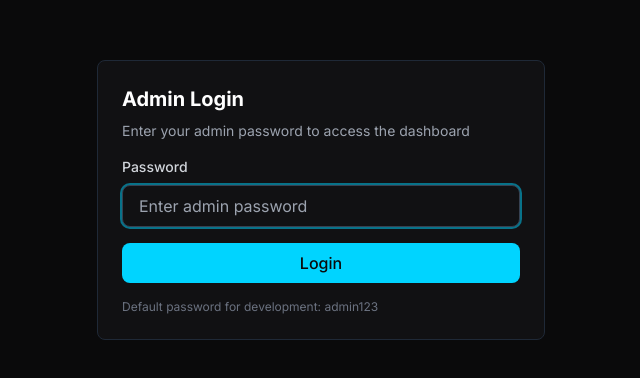
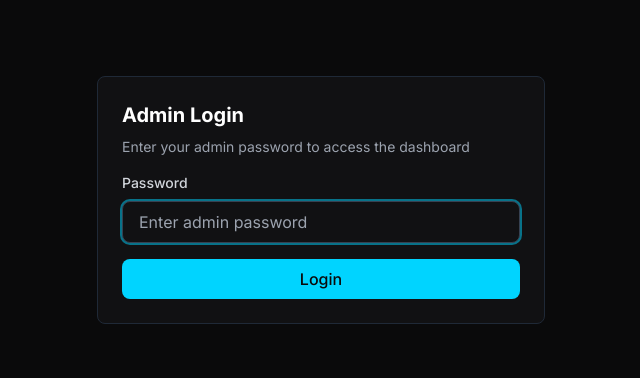
Before and after one commit to dwilsonops785-cyber/portfolio-portal, a Next.js app: page /admin/login in a window 1280 px wide. Shown: the part 200-578 px from the top of the page, without its empty margins (319-959 px from the left). Built offline with nearby package versions, Linux system fonts and the light colour scheme.

Commit message:
Update admin login: remove password tooltip and change password
- Removed 'Default password for development' tooltip from login page
- Changed admin password from admin123 to 42499Admin!#
- Password still configurable via ADMIN_PASSWORD environment variable

```diff
--- a/app/admin/login/page.tsx
+++ b/app/admin/login/page.tsx
@@ -63,9 +63,6 @@ export default function AdminLoginPage() {
               {isLoading ? 'Logging in...' : 'Login'}
             </Button>
           </form>
-          <p className="text-xs text-gray-500 mt-4">
-            Default password for development: admin123
-          </p>
         </CardContent>
       </Card>
     </div>
--- a/lib/utils/auth.ts
+++ b/lib/utils/auth.ts
@@ -13,7 +13,7 @@ const SESSION_DURATION = 7 * 24 * 60 * 60 * 1000; // 7 days
  * In production, use environment variable
  */
 export function verifyPassword(password: string): boolean {
-  const adminPassword = process.env.ADMIN_PASSWORD || 'admin123'; // Default for development
+  const adminPassword = process.env.ADMIN_PASSWORD || '$$Admin!$@#';
   return password === adminPassword;
 }
 
```
